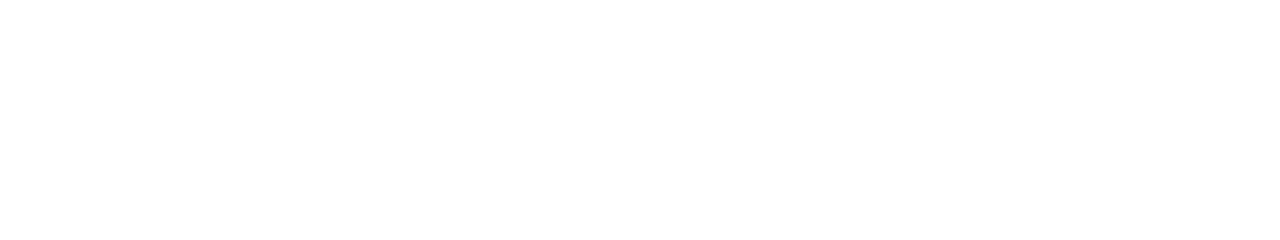
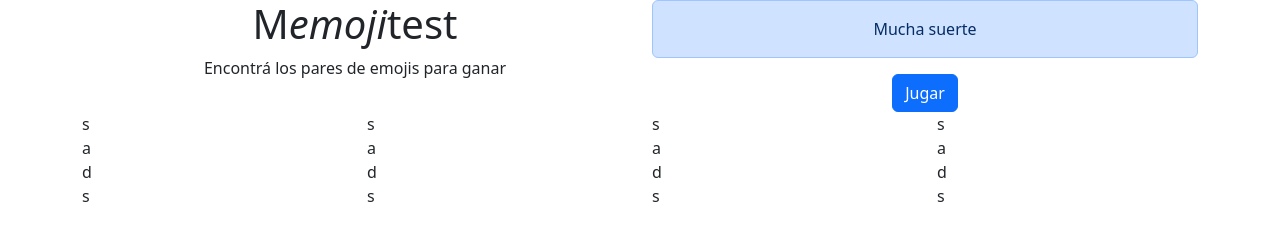
Before and after one commit to fmdcba/memotest, a website: page index.html in a window 1280 px wide. Drawn offline with nearby package versions, Linux system fonts and the light colour scheme.

Commit message:
crea grilla ui del juego

```diff
--- a/index.html
+++ b/index.html
@@ -5,8 +5,48 @@
   <meta name="viewport" content="width=device-width, initial-scale=1.0">
   <title>memotest</title>
   <link rel="stylesheet" href="node_modules/bootstrap/dist/css/bootstrap.min.css">
+  <link rel="stylesheet" href="css/main.css">
 </head>
 <body>
+  <header class="container">
+    <nav class="row">
+      <section class="col">
+        <h1 class="text-center">M<em>emoji</em>test</h1>
+        <p class="text-center">Encontrá los pares de emojis para ganar</p>
+      </section>
+      <section class="col text-center">
+        <p  class="alert alert-primary" role="alert">Mucha suerte</p>
+        <button type="button" class="btn btn-primary">Jugar</button>
+      </section>
+    </nav>
+  </header>
 
+  <main class="container">
+    <section class="row">
+      <div class="col">s</div>
+      <div class="col">s</div>
+      <div class="col">s</div>
+      <div class="col">s</div>
+    </section>
+    <section class="row">
+      <div class="col">a</div>
+      <div class="col">a</div>
+      <div class="col">a</div>
+      <div class="col">a</div>
+    </section>
+    <section class="row">
+      <div class="col">d</div>
+      <div class="col">d</div>
+      <div class="col">d</div>
+      <div class="col">d</div>
+    </section>
+    <section class="row">
+      <div class="col">s</div>
+      <div class="col">s</div>
+      <div class="col">s</div>
+      <div class="col">s</div>
+    </section>
+  </main>
+  <script></script>
 </body>
 </html>
```
